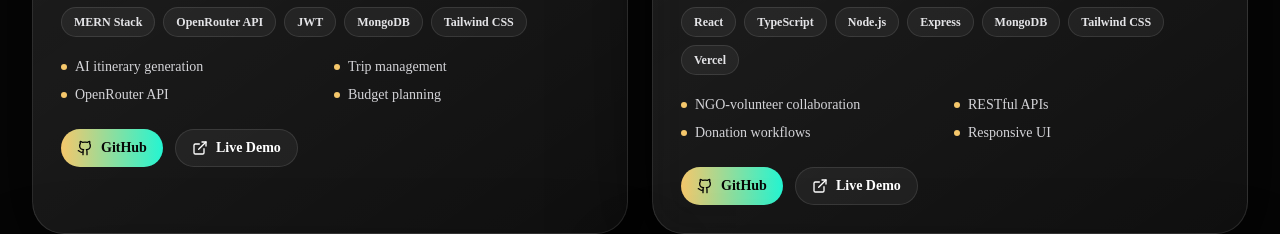
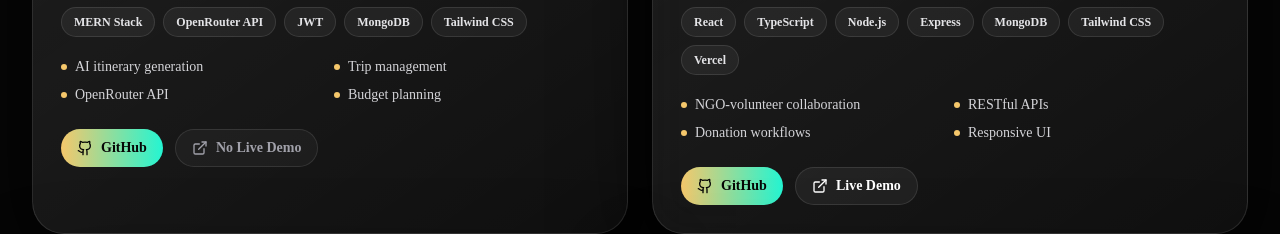
Before and after one commit to shubhamsahu7869/Portfolio, a Next.js app: page / in a window 1280 px wide. Shown: the part 3460-3694 px from the top of the page. Built offline with nearby package versions, Linux system fonts and the light colour scheme.

Commit message:
Fix project demo link states

```diff
--- a/components/PortfolioClient.tsx
+++ b/components/PortfolioClient.tsx
@@ -492,10 +492,22 @@
                     <Github size={16} />
                     GitHub
                   </a>
-                  <a href={project.demo} className="inline-flex items-center gap-2 rounded-full border border-white/10 bg-white/[0.055] px-4 py-2 text-sm font-semibold transition hover:border-gold/60">
-                    <ExternalLink size={16} />
-                    Live Demo
-                  </a>
+                  {project.demo ? (
+                    <a
+                      href={project.demo}
+                      target="_blank"
+                      rel="noreferrer"
+                      className="inline-flex items-center gap-2 rounded-full border border-white/10 bg-white/[0.055] px-4 py-2 text-sm font-semibold transition hover:border-gold/60"
+                    >
+                      <ExternalLink size={16} />
+                      Live Demo
+                    </a>
+                  ) : (
+                    <span className="inline-flex cursor-not-allowed items-center gap-2 rounded-full border border-white/10 bg-white/[0.035] px-4 py-2 text-sm font-semibold text-zinc-500 dark:text-zinc-400">
+                      <ExternalLink size={16} />
+                      No Live Demo
+                    </span>
+                  )}
                 </div>
               </div>
             </motion.article>
--- a/data/portfolio.ts
+++ b/data/portfolio.ts
@@ -63,7 +63,7 @@
     imageTone: "from-gold/25 via-aqua/20 to-violet/20",
     tech: ["MERN Stack", "OpenRouter API", "JWT", "MongoDB", "Tailwind CSS"],
     github: "https://github.com/shubhamsahu7869/PlanMyYatra",
-    demo: "#contact",
+    demo: null,
     highlights: ["AI itinerary generation", "Trip management", "OpenRouter API", "Budget planning"]
   },
   {
@@ -135,7 +135,7 @@
     imageTone: "from-white/15 via-gold/20 to-aqua/20",
     tech: ["JavaScript", "Web App", "GitHub"],
     github: "https://github.com/shubhamsahu7869/mybookapp",
-    demo: "#contact",
+    demo: null,
     highlights: ["Book app", "Clean interface", "Portfolio project"]
   }
 ];
```
